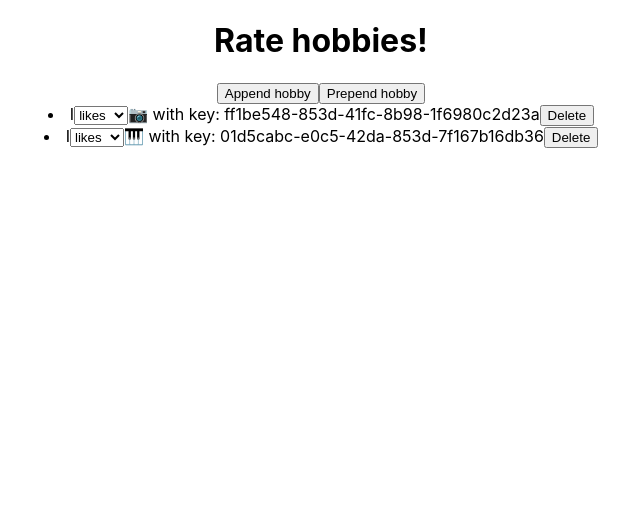
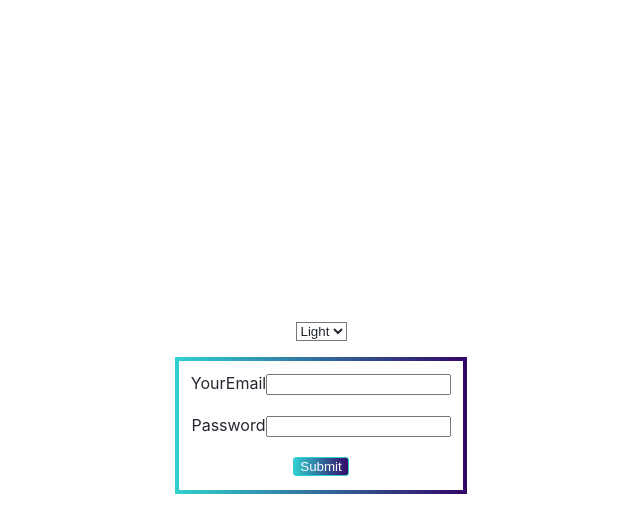
Before and after one commit to lilleo1996/ci87-lesson, a React (Create React App) app: page / in a window 1280 px wide. Shown: the top 532 px of the page, without its empty margins (319-959 px from the left). Built offline with nearby package versions, Linux system fonts and the light colour scheme.

Commit message:
create example about context

```diff
--- a/src/App.css
+++ b/src/App.css
@@ -1,4 +1,5 @@
 .App {
+  height: 100vh;
   text-align: center;
   display: flex;
   flex-direction: column;
--- a/src/App.js
+++ b/src/App.js
@@ -1,34 +1,18 @@
-// import { useState } from "react";
+import { useState } from "react";
 
-// import NameCard from "./components/NameCard";
-// import Counter from "./components/Counter";
-// import TodoList from "./components/TodoList";
-import Hobbies from "./components/Hobbies";
+import Login from "./components/Login";
+import Header from "./components/Header";
+import ThemeContext from "./contexts/ThemeContext";
 import "./App.css";
 
 const App = () => {
-  // const [isVisibleCounter, setIsVisibleCounter] = useState(true);
-  // const handleVisibleCounter = () => {
-  //   setIsVisibleCounter(!isVisibleCounter);
-  // };
-
+  const [theme, setTheme] = useState("light");
   return (
     <div className="App">
-      {/* <Counter isVisibleCounter={isVisibleCounter} />
-      <Counter isVisibleCounter={isVisibleCounter} />
-      <button className="counter-visible-btn" onClick={handleVisibleCounter}>
-        {isVisibleCounter ? "Hide Counter" : "Open Counter"}
-      </button> */}
-
-      {/* <div className="namecard-container">
-        <NameCard name="Alice" age="20" gender="Female" />
-        <NameCard name="Bob" age="19" gender="Male" />
-        <NameCard name="Hieu" age="18" gender="Male" />
-      </div> */}
-
-      {/* <TodoList /> */}
-
-      <Hobbies />
+      <ThemeContext.Provider value={{ theme: theme, setTheme: setTheme }}>
+        <Header />
+        <Login />
+      </ThemeContext.Provider>
     </div>
   );
 };
--- /dev/null
+++ b/src/components/Header/index.js
@@ -0,0 +1,27 @@
+import { useContext } from "react";
+
+import ThemeContext from "../../contexts/ThemeContext";
+import "./style.css";
+
+const Header = () => {
+  const { theme, setTheme } = useContext(ThemeContext);
+
+  const selectClassName = `header__select ${
+    theme === "light" ? "header__select--light" : "header__select--dark"
+  }`;
+
+  return (
+    <div className="header">
+      <select
+        className={selectClassName}
+        value={theme}
+        onChange={(e) => setTheme(e.target.value)}
+      >
+        <option value="light">Light</option>
+        <option value="dark">Dark</option>
+      </select>
+    </div>
+  );
+};
+
+export default Header;
--- /dev/null
+++ b/src/components/Header/style.css
@@ -0,0 +1,13 @@
+.header__select {
+    margin: 16px;
+}
+
+.header__select--light {
+    background-color: #FFFFFF;
+    color: #23272F;
+}
+
+.header__select--dark {
+    background-color: #23272F;
+    color: #F6F7F9;
+}
--- /dev/null
+++ b/src/components/Login/index.js
@@ -0,0 +1,21 @@
+import { useContext } from "react";
+
+import ThemeContext from "../../contexts/ThemeContext";
+import LoginForm from "../LoginForm";
+import "./style.css";
+
+const Login = () => {
+  const themeContext = useContext(ThemeContext);
+
+  const loginClassName = `login ${
+    themeContext.theme === "light" ? "login--light" : "login--dark"
+  }`;
+
+  return (
+    <div className={loginClassName}>
+      <LoginForm />
+    </div>
+  );
+};
+
+export default Login;
--- /dev/null
+++ b/src/components/Login/style.css
@@ -0,0 +1,9 @@
+.login--light {
+    background-color: #FFFFFF;
+    color: #23272F;
+}
+
+.login--dark {
+    background-color: #23272F;
+    color: #F6F7F9;
+}
--- /dev/null
+++ b/src/components/LoginForm/index.js
@@ -0,0 +1,48 @@
+import { useState } from "react";
+
+import "./style.css";
+const LoginForm = () => {
+  const [user, setUser] = useState({ name: "", password: "" });
+
+  const handleSubmitForm = (e) => {
+    e.preventDefault();
+    console.log(user);
+    alert("Logged in successfully");
+    // check data
+    // format data
+    // call API
+    setUser({ name: "", password: "" });
+  };
+
+  const handleNameChange = (e) => {
+    setUser({ ...user, name: e.target.value });
+  };
+
+  const handlePasswordChange = (e) => {
+    setUser({ ...user, password: e.target.value });
+  };
+
+  return (
+    <form className="form" onSubmit={handleSubmitForm}>
+      <label>
+        YourEmail
+        <input type="text" value={user.name} onChange={handleNameChange} />
+      </label>
+
+      <br />
+      <label>
+        Password
+        <input
+          type="password"
+          value={user.password}
+          onChange={handlePasswordChange}
+        />
+      </label>
+
+      <br />
+      <button type="submit">Submit</button>
+    </form>
+  );
+};
+
+export default LoginForm;
--- /dev/null
+++ b/src/components/LoginForm/style.css
@@ -0,0 +1,18 @@
+.form {
+    padding: 12px;
+    display: flex;
+    flex-direction: column;
+    align-items: center;
+    justify-content: center;
+    border: 4px solid;
+    border-image-slice: 1;
+    border-image-source: linear-gradient(to right, #30CFD0 0%, #330867 100%);
+}
+
+.form button {
+    background: linear-gradient(to right, #30CFD0 0%, #330867 100%);
+    border: 1px solid #30CFD0;
+    border-radius: 3px;
+    color: white;
+    margin-bottom: 2px;
+}
--- /dev/null
+++ b/src/contexts/ThemeContext.js
@@ -0,0 +1,5 @@
+import { createContext } from "react";
+
+const ThemeContext = createContext({ theme: "light" });
+
+export default ThemeContext;
```
